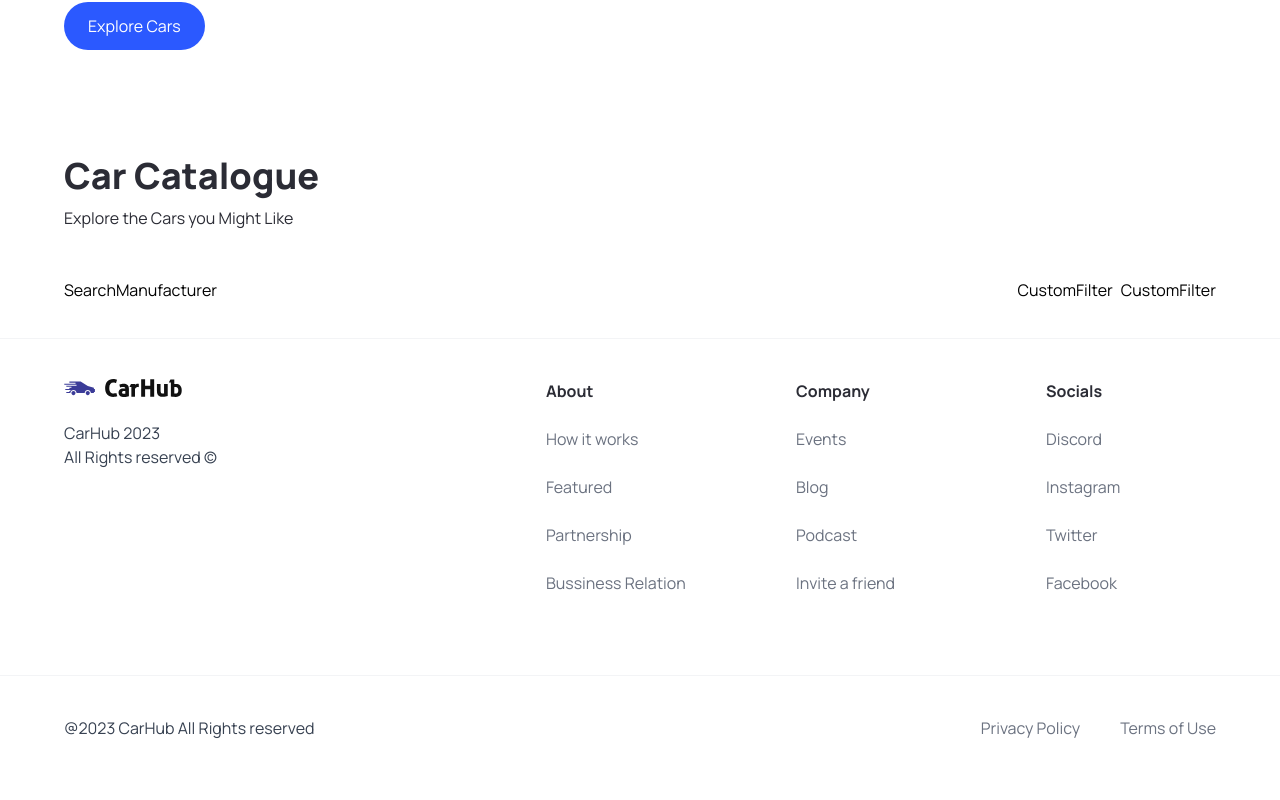
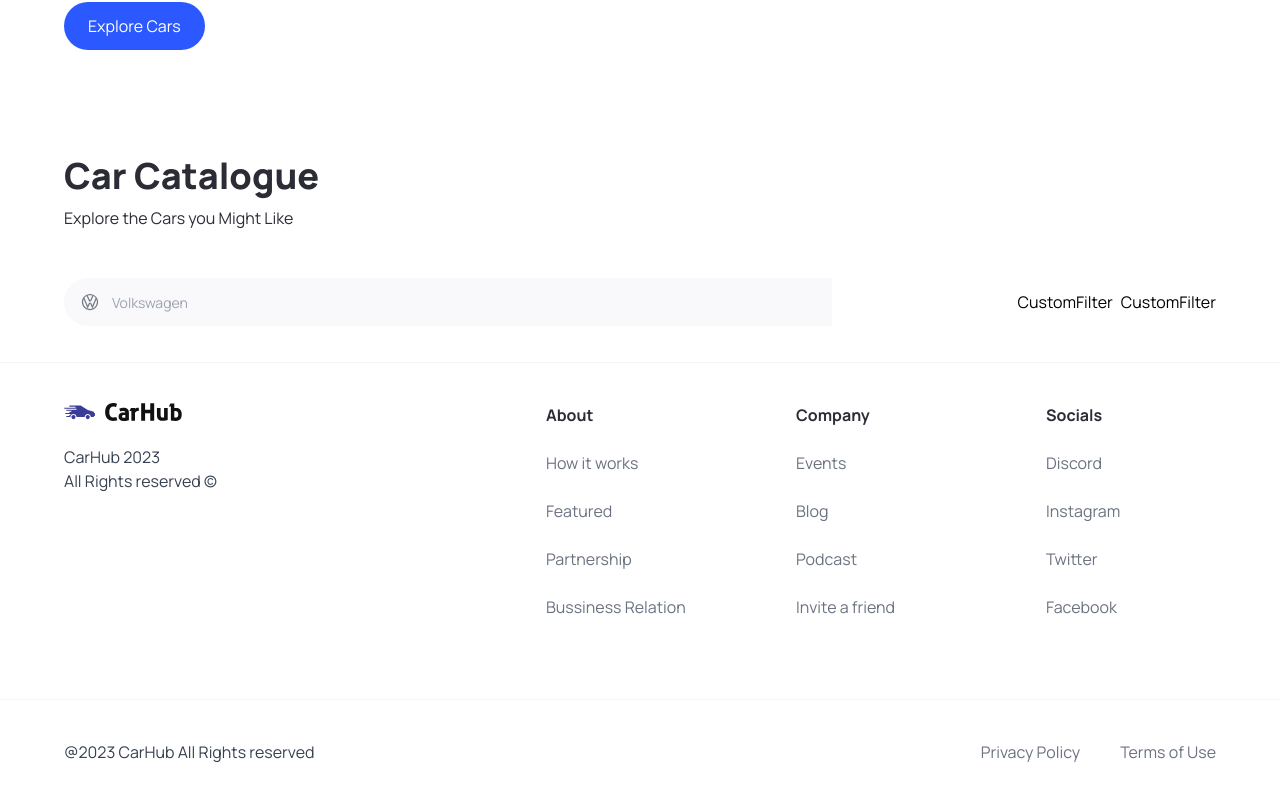
Before and after one commit to Emmyojile/car-showcase, a Next.js app: page / in a window 1280 px wide. Shown: the part 708-1508 px from the top of the page. Built offline with nearby package versions, Linux system fonts and the light colour scheme.

Commit message:
search funtion

```diff
--- a/components/SearchBar.tsx
+++ b/components/SearchBar.tsx
@@ -1,13 +1,18 @@
 "use client";
 
+import { useState } from "react";
 import { SearchManufacturer } from ".";
 
 const SearchBar = () => {
+  const[manufacturer,setManufacturer]= useState('')
   const handleSearch = () => {};
   return (
     <form className="searchbar" onSubmit={handleSearch}>
       <div className="searchbar__item">
-        <SearchManufacturer />
+        <SearchManufacturer
+        manufacturer={manufacturer}
+        setManufacturer={setManufacturer}
+        />
       </div>
     </form>
   );
--- a/components/SearchManufacturer.tsx
+++ b/components/SearchManufacturer.tsx
@@ -1,8 +1,37 @@
-import React from 'react'
+"use client"
 
-const SearchManufacturer = () => {
+import { SearchManufacturerProps } from '@/types'
+import { Combobox } from '@headlessui/react'
+import Image from "next/image";
+import { useState } from "react";
+
+
+
+const SearchManufacturer = ({manufacturer,setManufacturer}: SearchManufacturerProps) => {
+
+  const [query,setQuery] = useState("")
   return (
-    <div>SearchManufacturer</div>
+    <div className='search-manufacturer'>
+      <Combobox>
+          <div className="relative w-full">
+            <Combobox.Button className="absolute top-[14px]">
+              <Image
+              src="/car-logo.svg"
+              width={20}
+              height={20}
+              alt='car-logo'
+              className='ml-4'
+              />
+            </Combobox.Button>
+            <Combobox.Input className="search-manufacturer__input"
+            placeholder="Volkswagen"
+            displayValue={(manufacturer:string) =>manufacturer}
+            onChange={(e) =>setQuery(e.target.value)}
+            />
+
+          </div>
+      </Combobox>
+    </div>
   )
 }
 
--- a/types/index.ts
+++ b/types/index.ts
@@ -6,3 +6,7 @@ export interface CustomButtonProps {
     handleClick?: MouseEventHandler<HTMLButtonElement>;
     btnType?: "button" | "submit";
 }
+export interface SearchManufacturerProps {
+    manufacturer: string;
+    setManufacturer:(manufacturer:string) => void;
+}
```
Also changed, not shown: package.json (+9 -4 lines), 1 other file (tests, documents, lock files or other folders).
